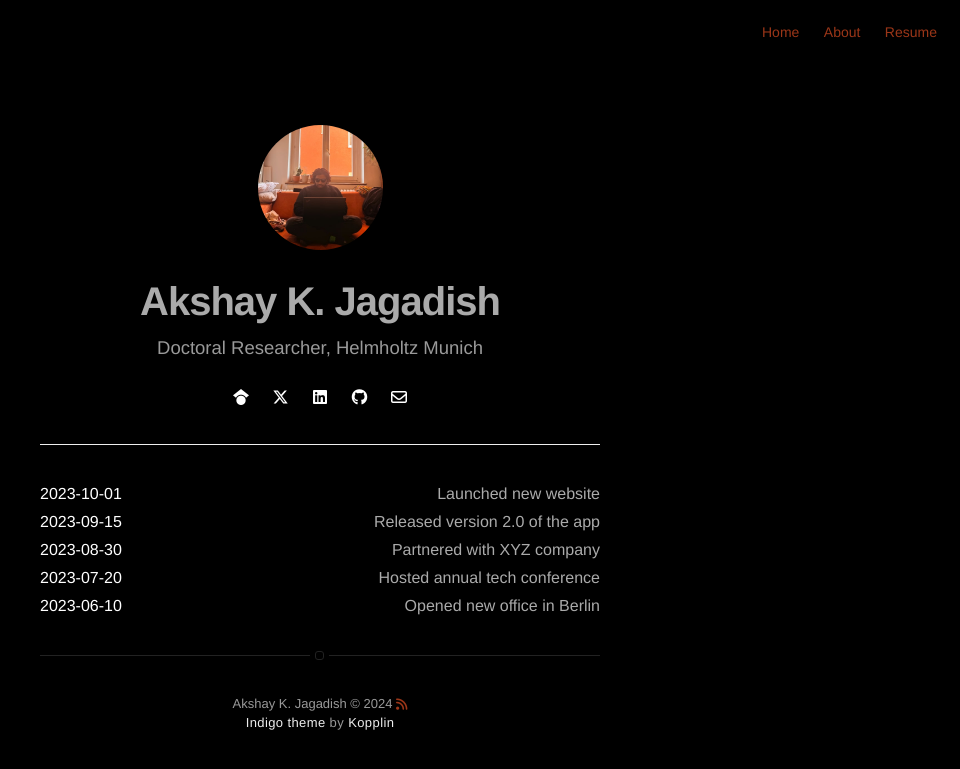
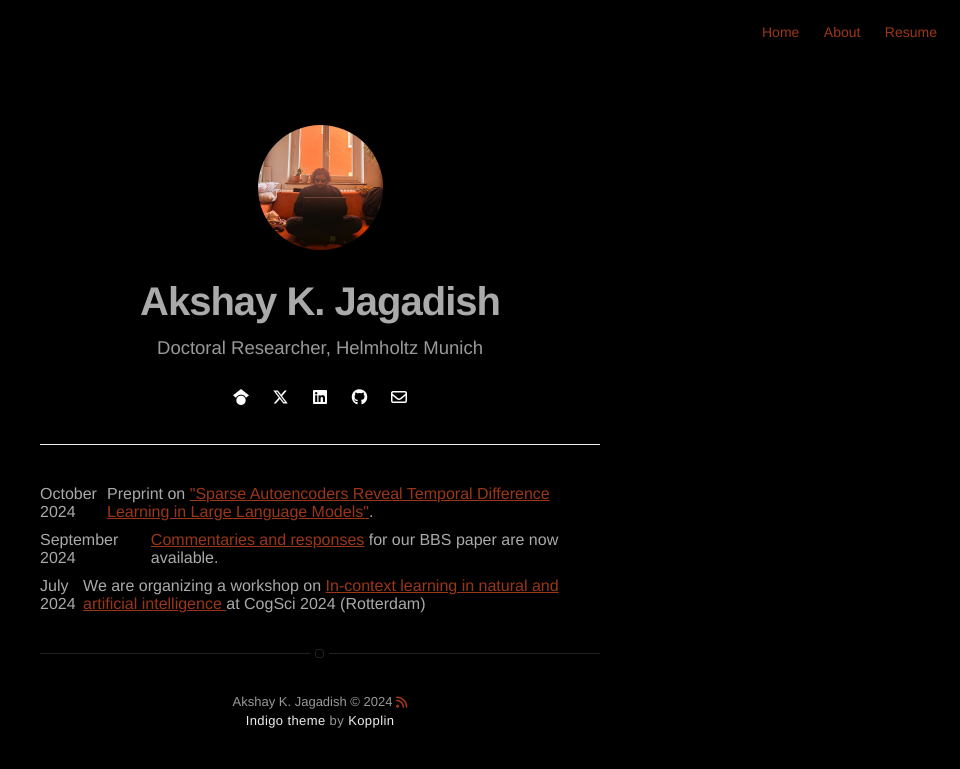
Before and after one commit to akjagadish/akjagadish.github.io, a Jekyll site: the page built from projects.html, in a window 1280 px wide. Shown: the top 769 px of the page, without its empty margins (320-1280 px from the left). Built offline with Jekyll 4.4.1, drawn with Linux system fonts in a browser that asks for light colours; nearby versions of some CDN libraries.

Commit message:
update news

```diff
--- a/projects.html
+++ b/projects.html
@@ -4,26 +4,26 @@ layout: page
 ---
 <hr style="margin-top: 20px; border-width: 0.1px; border-color: lightgray;">
 <div style="display: flex; flex-direction: column; gap: 10px;">
+
   <div style="display: flex; justify-content: space-between;">
-    <span><strong>2023-10-01</strong></span>
-    <span>Launched new website</span>
+    <span>October 2024</span>
+    <span> Preprint on <a href="https://arxiv.org/abs/2410.01280">"Sparse Autoencoders Reveal Temporal Difference
+        Learning in Large Language Models"</a>.</span>
   </div>
+
   <div style="display: flex; justify-content: space-between;">
-    <span><strong>2023-09-15</strong></span>
-    <span>Released version 2.0 of the app</span>
+    <span>September 2024</span>
+    <span> <a href="https://marcelbinz.github.io/imgs/Meta-learned_models_of_cognition.pdf"> Commentaries and
+        responses</a> for our BBS paper are now available.</span>
   </div>
+
   <div style="display: flex; justify-content: space-between;">
-    <span><strong>2023-08-30</strong></span>
-    <span>Partnered with XYZ company</span>
+    <span>July 2024</span>
+    <span> We are organizing a workshop on <a href="https://jacquespesnot.github.io/2024_CogSci_Workshop/"> In-context
+        learning in natural and artificial intelligence </a> at CogSci 2024 (Rotterdam) </span>
   </div>
-  <div style="display: flex; justify-content: space-between;">
-    <span><strong>2023-07-20</strong></span>
-    <span>Hosted annual tech conference</span>
-  </div>
-  <div style="display: flex; justify-content: space-between;">
-    <span><strong>2023-06-10</strong></span>
-    <span>Opened new office in Berlin</span>
-  </div>
+
+
 </div>
 <!-- ---
 layout: page
```
